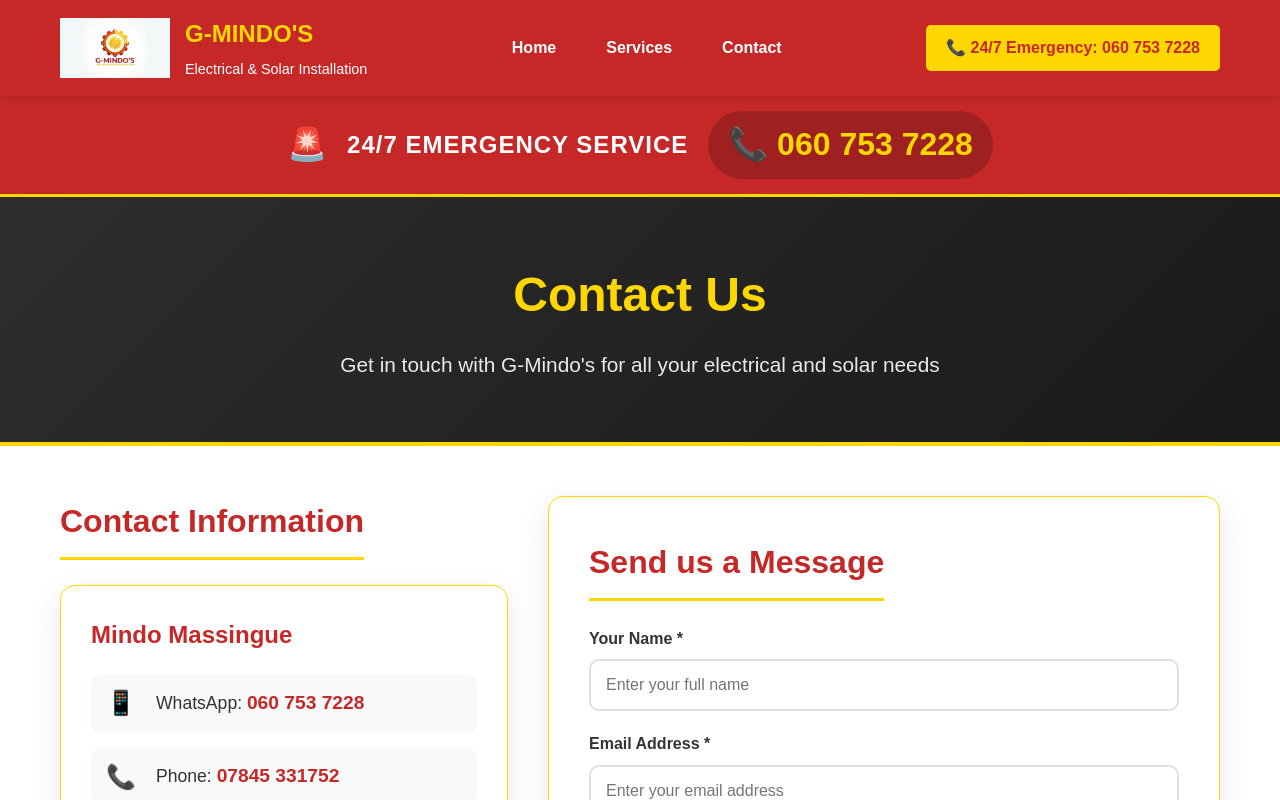
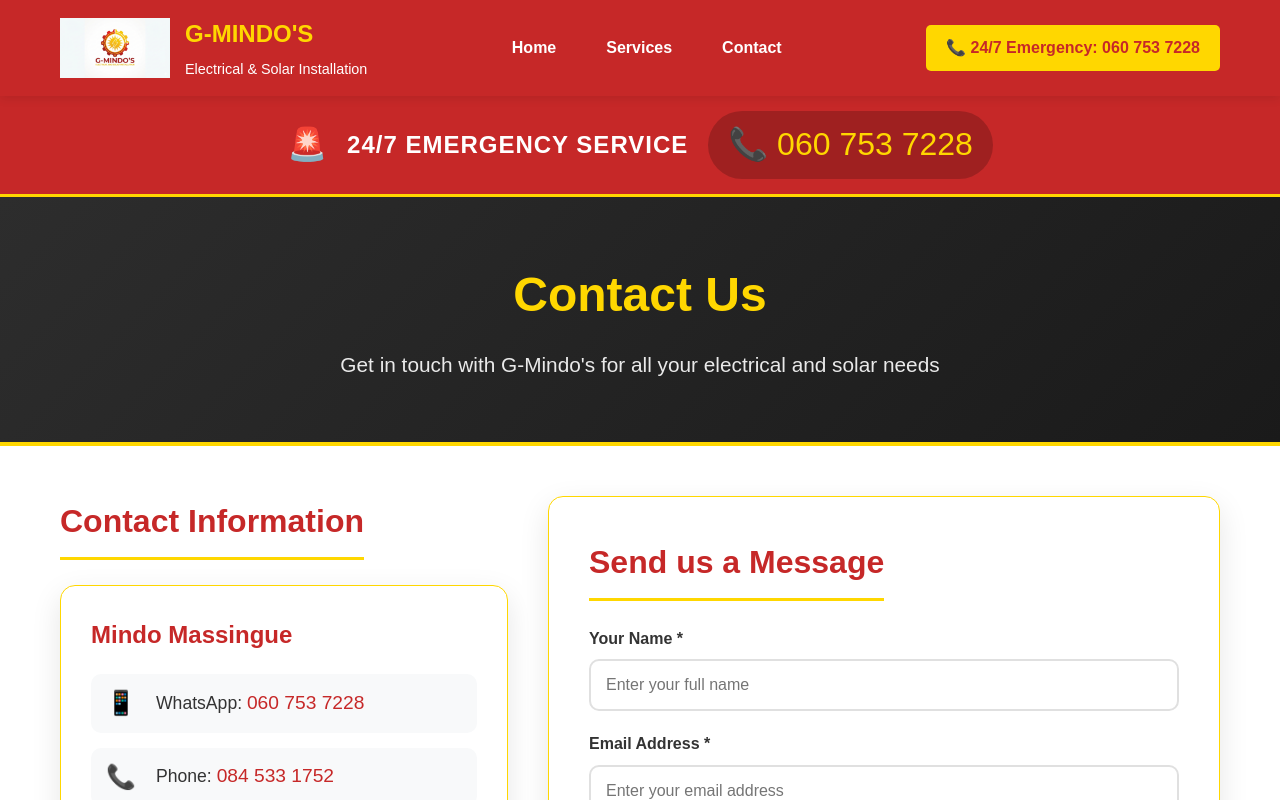
Before and after one commit to Katsow387/g-mindos-website, a React (Vite) app: page /contact in a window 1280 px wide. Built offline with nearby package versions, Linux system fonts and the light colour scheme.

Commit message:
Make contact details clickable and improve mobile responsiveness

```diff
--- a/src/pages/Contact.jsx
+++ b/src/pages/Contact.jsx
@@ -13,10 +13,10 @@
     setMessage('');
 
     emailjs.sendForm(
-      'service_go87jkv',           // ✅ Your Service ID
-      'template_3g2vu5g',          // ✅ Your Template ID
+      'service_go87jkv',           // Your Service ID
+      'template_3g2vu5g',          // Your Template ID
       form.current,
-      'LVVn_GCkmnYjLuCMy'          // ✅ Your Public Key
+      'LVVn_GCkmnYjLuCMy'          // Your Public Key
     )
     .then(() => {
       setMessage('success');
@@ -39,7 +39,9 @@
         <div className="container">
           <span className="emergency-icon">🚨</span>
           <span className="emergency-text">24/7 EMERGENCY SERVICE</span>
-          <span className="emergency-number">📞 060 753 7228</span>
+          <span className="emergency-number">
+            <a href="tel:+277507537228" style={{ color: 'inherit', textDecoration: 'none' }}>📞 060 753 7228</a>
+          </span>
         </div>
       </div>
 
@@ -57,15 +59,33 @@
             <h3>Mindo Massingue</h3>
             <div className="contact-detail">
               <span className="detail-icon">📱</span>
-              <span className="detail-text">WhatsApp: <strong>060 753 7228</strong></span>
+              <span className="detail-text">
+                WhatsApp: <strong>
+                  <a href="https://wa.me/277507537228" target="_blank" rel="noopener noreferrer" style={{ color: 'inherit', textDecoration: 'none' }}>
+                    060 753 7228
+                  </a>
+                </strong>
+              </span>
             </div>
             <div className="contact-detail">
               <span className="detail-icon">📞</span>
-              <span className="detail-text">Phone: <strong>07845 331752</strong></span>
+              <span className="detail-text">
+                Phone: <strong>
+                  <a href="tel:+27845331752" style={{ color: 'inherit', textDecoration: 'none' }}>
+                    084 533 1752
+                  </a>
+                </strong>
+              </span>
             </div>
             <div className="contact-detail">
               <span className="detail-icon">✉️</span>
-              <span className="detail-text">Email: <strong>massinguemindo4@gmail.com</strong></span>
+              <span className="detail-text">
+                Email: <strong>
+                  <a href="mailto:massinguemindo4@gmail.com" style={{ color: 'inherit', textDecoration: 'none' }}>
+                    massinguemindo4@gmail.com
+                  </a>
+                </strong>
+              </span>
             </div>
           </div>
 
@@ -76,7 +96,11 @@
             </div>
             <div className="emergency-phone-large">
               <span className="phone-icon">📞</span>
-              <span className="phone-number">060 753 7228</span>
+              <span className="phone-number">
+                <a href="tel:+277507537228" style={{ color: 'inherit', textDecoration: 'none' }}>
+                  060 753 7228
+                </a>
+              </span>
             </div>
             <p className="emergency-note">Available 24/7 for electrical emergencies</p>
           </div>
@@ -94,7 +118,7 @@
 
           {message === 'error' && (
             <div className="error-message">
-              ✗ Failed to send. Please call our emergency line: 060 753 7228
+              ✗ Failed to send. Please call our emergency line: <a href="tel:+277507537228" style={{ color: 'white', textDecoration: 'underline' }}>060 753 7228</a>
             </div>
           )}
 
```
